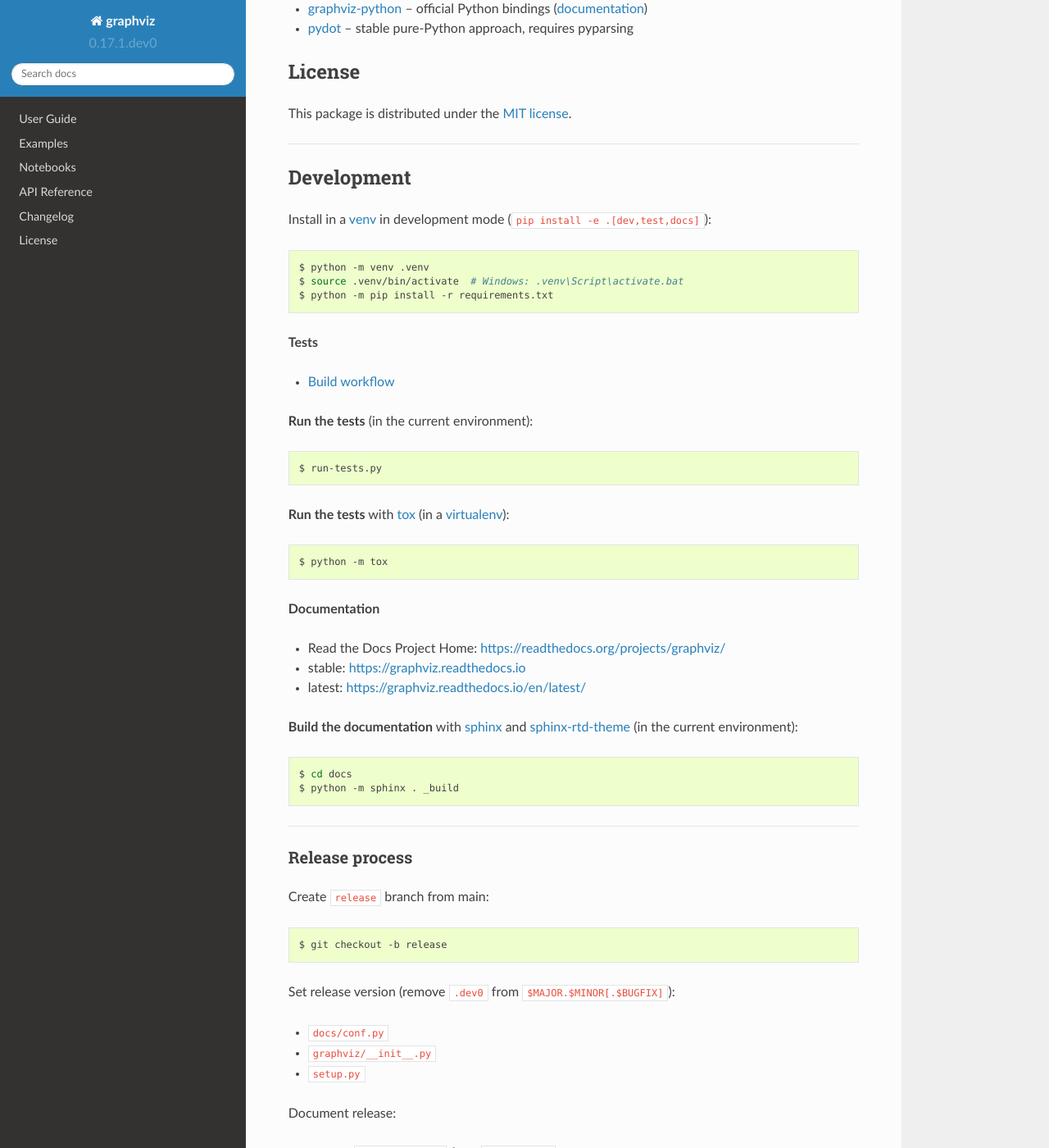
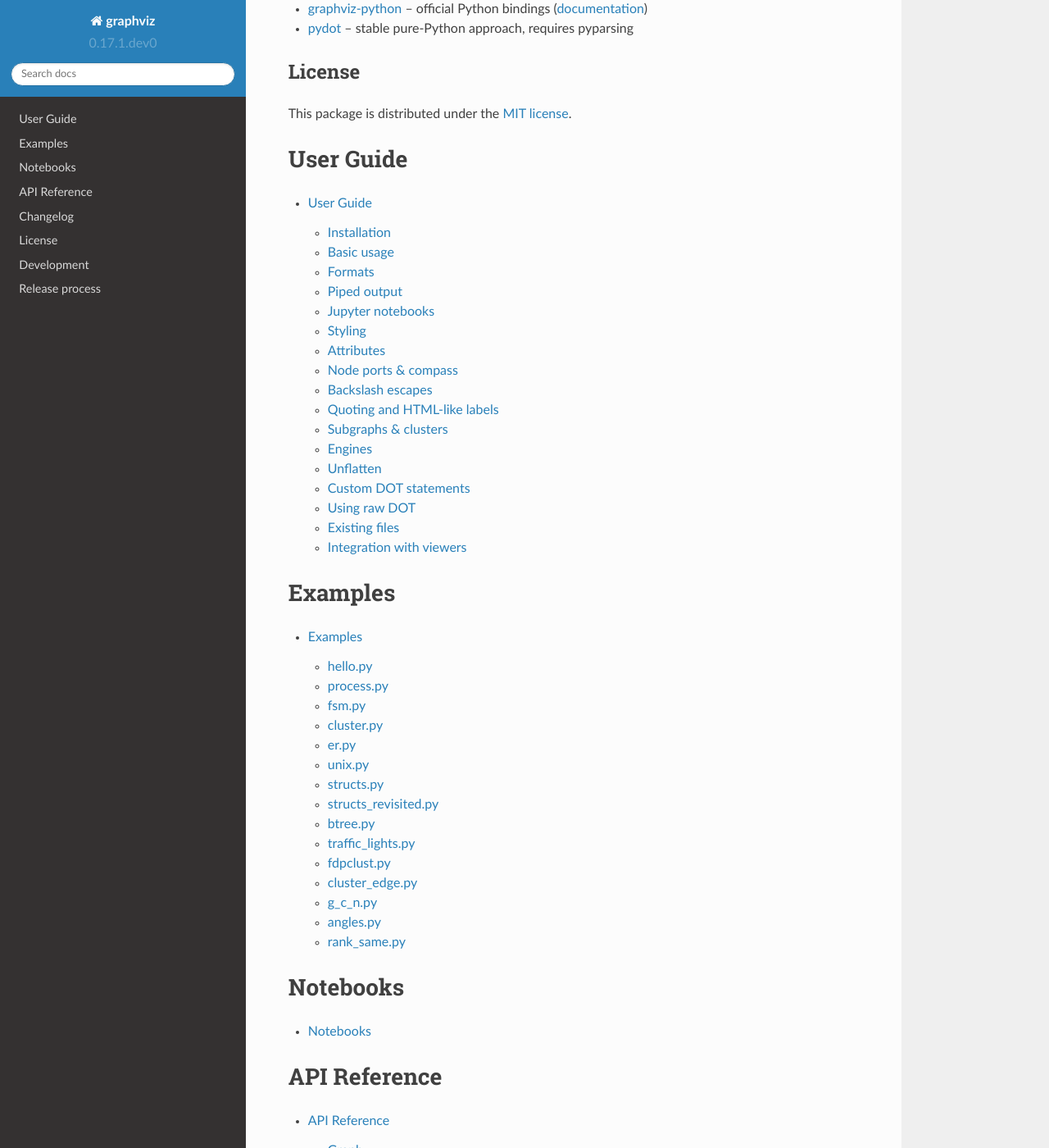
Before and after one commit to xflr6/graphviz, a Sphinx documentation site: the page built from docs/index.rst, in a window 1280 px wide and 1400 px high, scrolled down 2163 px. Shown: the whole window at 82% size. Built offline with Sphinx 7.4.7 and the Read the Docs theme 2.0.0, drawn with Linux system fonts in a browser that asks for light colours; the version number is read from the project's files by our own code; some of the changed text lies outside the part shown.

Commit message:
move development docs to chapters

```diff
--- a/README.rst
+++ b/README.rst
@@ -120,157 +120,6 @@ License
 This package is distributed under the `MIT license`_.
 
 
-.. raw:: html
-
-   <hr>
-
-
-Development
------------
-
-Install in a venv_ in development mode (``pip install -e .[dev,test,docs]``):
-
-.. code:: bash
-
-    $ python -m venv .venv
-    $ source .venv/bin/activate  # Windows: .venv\Script\activate.bat
-    $ python -m pip install -r requirements.txt
-
-**Tests**
-
-- `Build workflow <https://github.com/xflr6/graphviz/actions/workflows/build.yaml>`_
-
-**Run the tests** (in the current environment):
-
-.. code:: bash
-
-    $ run-tests.py
-
-**Run the tests** with tox_ (in a virtualenv_):
-
-.. code:: bash
-
-    $ python -m tox
-
-**Documentation**
-
-- Read the Docs Project Home: https://readthedocs.org/projects/graphviz/
-- stable: https://graphviz.readthedocs.io
-- latest: https://graphviz.readthedocs.io/en/latest/
-
-**Build the documentation** with sphinx_ and sphinx-rtd-theme_ (in the current environment):
-
-.. code:: bash
-
-    $ cd docs
-    $ python -m sphinx . _build
-
-
-.. raw:: html
-
-   <hr>
-
-
-Release process
-^^^^^^^^^^^^^^^
-
-Create ``release`` branch from main:
-
-.. code:: bash
-
-    $ git checkout -b release
-
-Set release version (remove ``.dev0`` from ``$MAJOR.$MINOR[.$BUGFIX]``):
-
-- ``docs/conf.py``
-- ``graphviz/__init__.py``
-- ``setup.py``
-
-Document release:
-
-- remove ``in development`` from ``CHANGES.txt``
-
-Run the tests:
-
-.. code:: bash
-
-    $ python -m tox -r  # a.k.a --recreate
-
-Commit to ``release`` branch and push to ``origin``:
-
-.. code:: bash
-
-    $ git commit -m "release $MAJOR.$MINOR[.$BUGFIX]"
-    $ git push
-
-- Check ``release`` `build workflow <https://github.com/xflr6/graphviz/actions?query=branch%3Arelease>`_
-
-Build the release:
-
-.. code:: bash
-
-    $ python setup.py sdist bdist_wheel
-
-Check the release:
-
-- ``dist/graphviz-$MAJOR.$MINOR[.$BUGFIX].zip``
-- ``dist/graphviz-$MAJOR.$MINOR[.$BUGFIX]-py3-none-any.whl``
-
-If changes are needed (and go back to set version):
-
-.. code:: bash
-
-    $ git commit --ammend -m "$MESSAGE"
-
-Publish the release with twine_:
-
-.. code:: bash
-
-    $ python -m twine upload dist/*
-
-Switch to main branch and merge ``release``:
-
-.. code:: bash
-
-    $ git switch master
-    $ git merge release
-
-Create annotated release tag:
-
-.. code:: bash
-
-    $ git tag -a -m "$MAJOR.$MINOR[.$BUGFIX] release"
-
-Bump version to ``$MAJOR.$MINOR.[.$BUGFIX].dev0``:
-
-- ``docs/conf.py``
-- ``graphviz/__init__.py``
-- ``setup.py``
-
-Document release:
-
-- edit ``CHANGES.txt`` (add ``Version $MAJOR.$MINOR[.$BUGFIX] (in development)``)
-
-Commit to main branch and push:
-
-.. code:: bash
-
-    $ git commit -m "bump version for development"
-    $ git push --tags  # push all tags
-
-- Check main branch `build workflow <https://github.com/xflr6/graphviz/actions?query=branch%3Amaster>`_
-- Check `GitHub page <https://github.com/xflr6/graphviz>`_
-
-Verify publication (install in default environment):
-
-- Check `PyPI files <https://pypi.org/project/graphviz/#files>`_
-- Check Read the Docs `builds <https://readthedocs.org/projects/graphviz/builds/>`_
-
-.. code:: bash
-
-    $ pip install -U graphviz
-
-
 .. _Graphviz:  https://www.graphviz.org
 .. _DOT: https://www.graphviz.org/doc/info/lang.html
 .. _upstream repo: https://gitlab.com/graphviz/graphviz/
@@ -299,13 +148,6 @@ Verify publication (install in default environment):
 .. _pydot: https://pypi.org/project/pydot/
 
 .. _MIT license: https://opensource.org/licenses/MIT
-
-.. _venv: https://docs.python.org/3/library/venv.html#creating-virtual-environments
-.. _tox: https://tox.wiki/en/latest/
-.. _virtualenv: https://virtualenv.pypa.io
-.. _sphinx: https://www.sphinx-doc.org
-.. _sphinx-rtd-theme: https://sphinx-rtd-theme.readthedocs.io
-.. _twine: https://twine.readthedocs.io/en/latest/
 
 
 .. |--| unicode:: U+2013
```
Also changed, not shown: docs/development.rst (added, +53 -0 lines), docs/index.rst (+10 -0 lines), docs/release_process.rst (added, +114 -0 lines).
